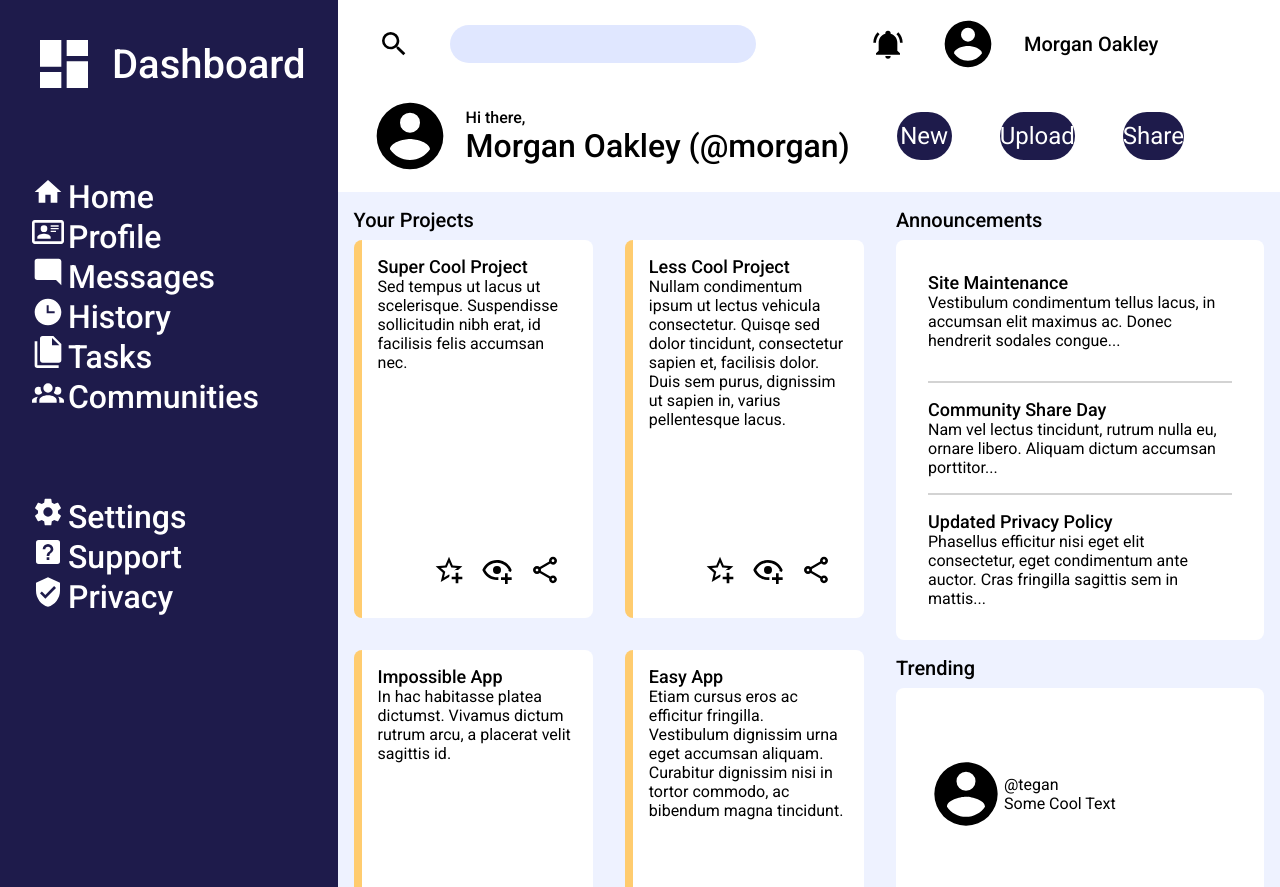
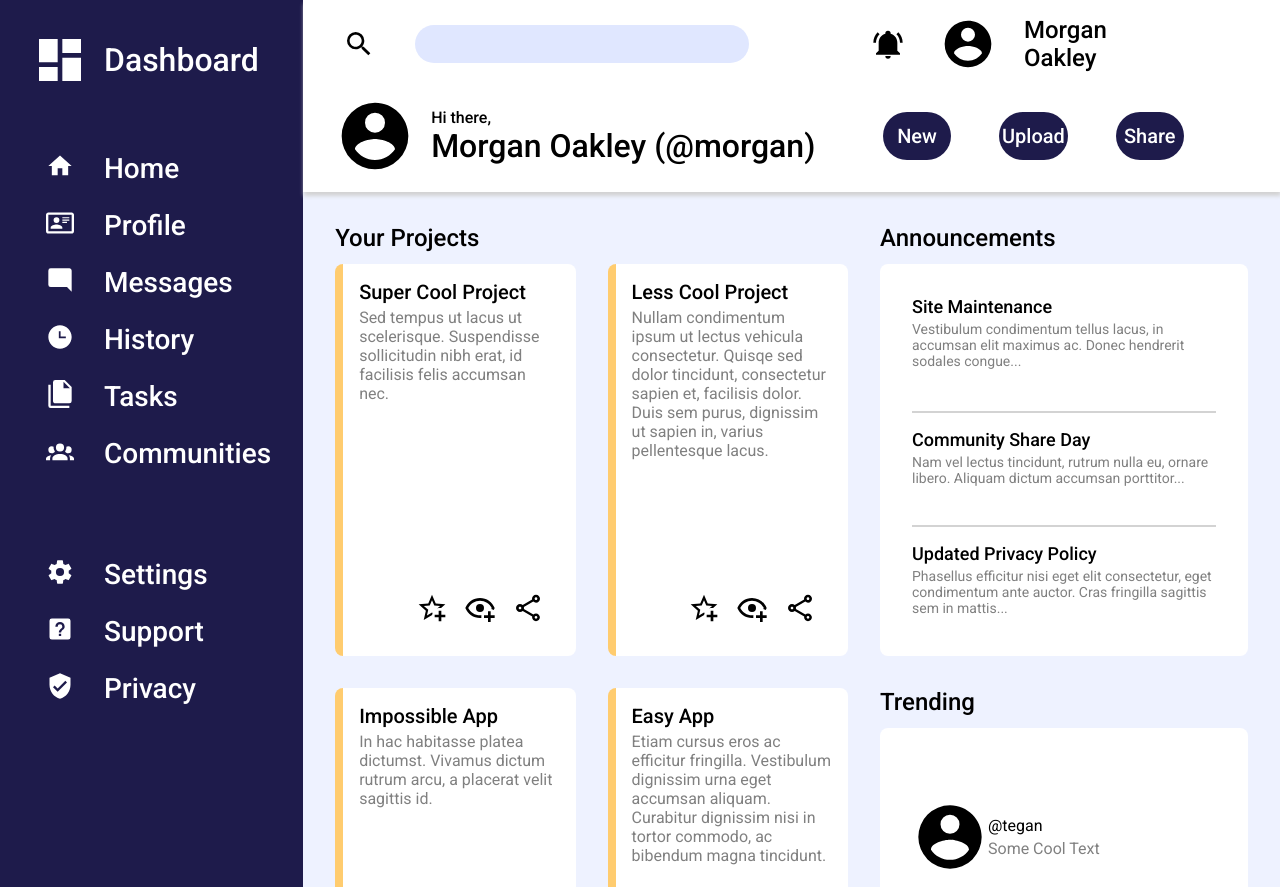
Before and after one commit to adambills/admin-dashboard, a plain HTML site: page index.html in a window 1280 px wide. Shown: the top 887 px of the page. Drawn offline with Linux system fonts and the light colour scheme.

Commit message:
Update style

```diff
--- a/style.css
+++ b/style.css
@@ -14,10 +14,10 @@ html, body {
 }
 
 h1 {
-    font-size: 1.25rem;
+    font-size: 1.5rem;
 }
 h2 {
-    font-size: 1.125rem;
+    font-size: 1.25rem;
 }
 h1, h2 {
     font-weight: 500;
@@ -37,7 +37,7 @@ h1, h2 {
     color: white;
     display: grid;
     grid-template-rows: auto auto 1fr;
-    gap: 5rem;
+    gap: 4rem;
     padding: 2rem;
 }
 
@@ -49,32 +49,34 @@ h1, h2 {
 }
 
 .sidebar h1 {
-    font-size: 2.5rem;
+    font-size: 2rem;
 }
 
 .sidebar a {
     text-decoration: none;
     color: white;
-    font-size: 2rem;
+    font-size: 1.75rem;
     font-weight: 500;
 }
 
 .sidebar svg {
     fill: white;
-    width: 2rem;
+    width: 1.75rem;
     height: auto;
+    justify-self: center;
 }
 
 .sidebar .logo svg {
-    width: 4rem;
+    width: 3.5rem;
 }
 
-/* .sidebar nav {
-    grid-row: 2;
+.sidebar > div > div {
     display: grid;
-    grid-template-r: auto 1fr;
-    gap: 5rem;
-} */
+    grid-template-columns: 3.5rem 1fr;
+    gap: 1rem;
+    margin-bottom: 1.5rem;
+}
+
 
 /* Header */
 
@@ -84,7 +86,9 @@ h1, h2 {
     display: grid;
     grid-template-rows: 3rem 5rem;
     gap: 2rem;
-    margin: 1rem 2rem;
+    padding: 1rem 2rem;
+    box-shadow: 1px 4px 4px lightgray;
+    z-index: 1;
 }
 
 .header-top {
@@ -147,7 +151,8 @@ h1, h2 {
     border-radius: 2rem;
     color: white;
     height: 3rem;
-    font-size: 1.5rem;
+    font-size: 1.25rem;
+    font-weight: 500;
 }
 
 /* Main Section */
@@ -159,6 +164,7 @@ h1, h2 {
     display: grid;
     grid-template-columns: 1fr 25rem;
     grid-template-rows: 28rem 1fr;
+    padding: 1rem;
 }
 
 .project-container {
@@ -197,6 +203,15 @@ h1, h2 {
     height: auto;
 }
 
+.projects, .announcements, .trending {
+    margin-top: 0.5rem;
+}
+
+.main p {
+    color: gray;
+    margin-top: 0.25rem;
+}
+
 /* Announcements */
 
 .announcement-container {
@@ -219,10 +234,18 @@ h1, h2 {
     padding-top: 1rem;
 }
 
+.announcements h2 {
+    font-size: 1.125rem;
+}
+
+.announcements p {
+    font-size: 0.875rem;
+}
+
 /* Trending */
 
 .trending-container {
-    margin: 1rem;
+    margin: 2rem 1rem 1rem;
     display: grid;
     grid-template-rows: 2rem 1fr;
     align-content: start;
```
